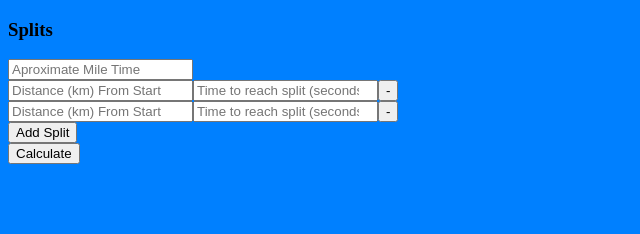
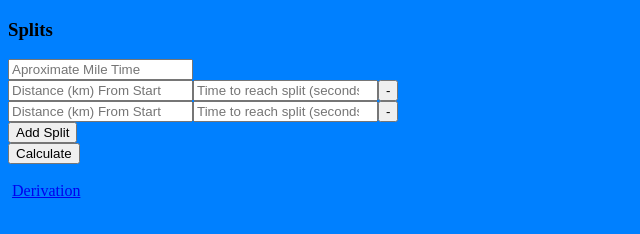
Before and after one commit to NicholashBedi/race_split_calculator, a plain HTML site: page index.html in a window 1280 px wide. Shown: the full height of the page, 0-640 px from the left. Drawn offline with Linux system fonts and the light colour scheme.

Commit message:
Added PDF of derivation

```diff
--- a/index.html
+++ b/index.html
@@ -22,16 +22,15 @@
   <input type="submit" value="Calculate" onclick="calculate()">
 </div>
 
+<p id="result"> </p>
 
-<p id="result"> </p>
+<a href="Perfectly_Paced_Race_Pace_Derivation.pdf">Derivation</a>
 
 <script src="js/script.js"></script>
 
 </body>
 
-
 <body>
-
 
 </body>
 
```
Also changed, not shown: 1 other file.
